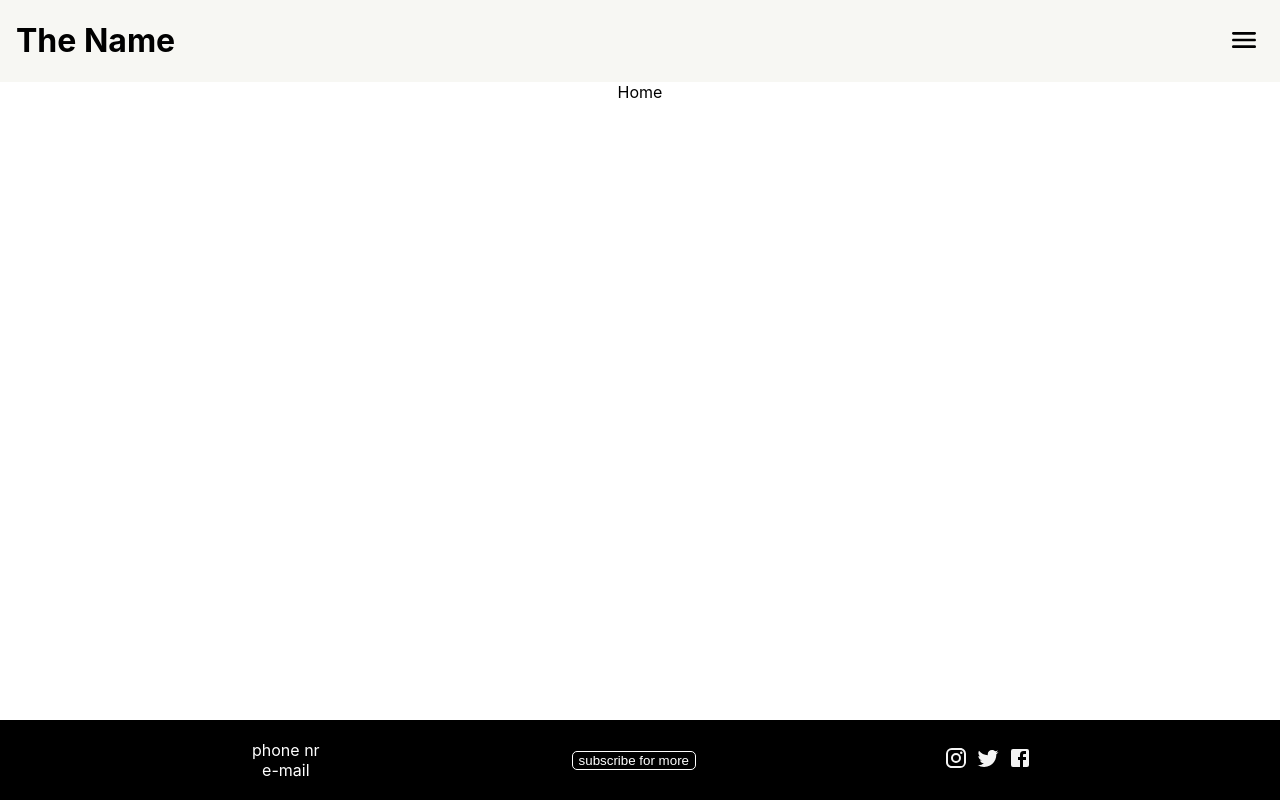
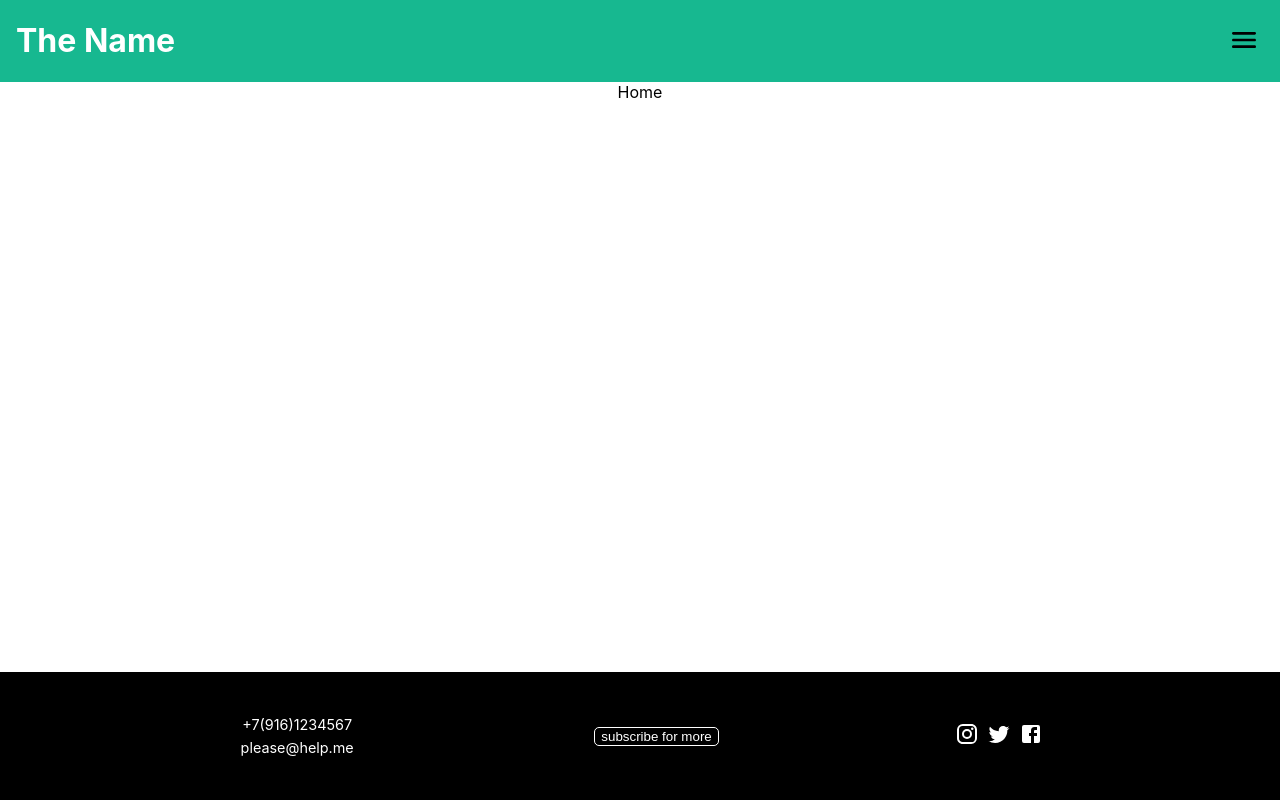
Before and after one commit to genar335/jolie_alien, a React (Create React App) app: page / in a window 1280 px wide. Built offline with nearby package versions, Linux system fonts and the light colour scheme.

Commit message:
color-changing header, footer layout fixes
the header changes color depending on the location, slight layout fixes in the footer, navbar listedLinks fix

```diff
--- a/src/components/layout/Footer.jsx
+++ b/src/components/layout/Footer.jsx
@@ -10,8 +10,8 @@ function Footer(props) {
     return(
         <div className="footer-container">
             <div className="contacts-container">
-                <p className="contactInfo">phone nr</p>
-                <p className="contactInfo">e-mail</p>
+                <p className="contactInfo">+7(916)1234567</p>
+                <p className="contactInfo">please@help.me</p>
             </div>
             <button id="subscribeBtn">subscribe for more</button>
             <div className="icons-container">
@@ -26,7 +26,7 @@ function Footer(props) {
                 </Link>
             </div>
         </div>
-    )
+    );
 
 }
 
--- a/src/components/layout/Navbar.jsx
+++ b/src/components/layout/Navbar.jsx
@@ -7,7 +7,6 @@ import '../layoutStyles/Navbar.scss'
 function Navbar() {
 
     const [burgerState, setBurgerState] = useState(false)
-
 
     // animation for burger icon rotation
     const { degree } = useSpring({
@@ -23,15 +22,20 @@ function Navbar() {
         leave: { opacity: 0 }
     })
 
-
     // returning array of links
-    const listedLinks = ['', 'About', 'Courses', 'Team', 'Contact']
+    const listedLinks = [
+        { name: 'Home', url: ''},
+        { name: 'About', url: 'about'},
+        { name: 'Courses', url: 'courses'} ,
+        { name: 'Team', url: 'team'},
+        { name: 'Contact', url: 'contact' }
+    ]
     const Links = listedLinks.map(link =>
         <Link
-            to={`/${link.toLowerCase()}`}
+            to={`/${link.url}`}
             onClick={() => setBurgerState(!burgerState)}
             /* className="nav-link" */>
-                {link}
+                {link.name}
         </Link>
     )
 
@@ -48,9 +52,11 @@ function Navbar() {
         config
     })
 
+    const classList = ["navbar-container"];
+    classList.push(window.location.pathname.replace(/\//g, ""));
 
     return(
-        <div className="navbar-container" >
+        <div className={classList.join(" ")} >
 
             <h1 id="site-name" >The Name</h1>
 
@@ -73,10 +79,11 @@ function Navbar() {
 
             </animated.div>
 
-            {transitionForOpacity.map(({item, key, props}) => (
+            {transitionForOpacity.map(({item, key, props}, i) => (
                 item &&
                     <animated.div
                         id="link-container"
+                        key={i}
                         style={props}>
                             <div id="links">
                                 {appearanceOfLinks.map(({x, ...rest}, index) => (
@@ -95,7 +102,7 @@ function Navbar() {
             ))}
 
         </div>
-    )
+    );
 }
 
 export default Navbar
--- a/src/components/layoutStyles/Footer.scss
+++ b/src/components/layoutStyles/Footer.scss
@@ -12,7 +12,7 @@
     position: absolute;
     bottom: 0;
     width: 100vw;
-    height: 5rem;
+    height: 8rem;
 
     .contacts-container {
 
@@ -20,7 +20,8 @@
         flex-direction: column;
 
         .contactInfo {
-            margin: 0 0.5rem 0 0.5rem;
+            font-size: 0.9rem;
+            margin: 0.2rem 0.5rem 0.2rem 0.5rem;
         }
 
     }
@@ -38,8 +39,9 @@
         .social-media-icons {
             margin: 0 0.25rem 0 0.25rem;
             text-decoration: none;
-            color: whitesmoke;
+            color: #fff;
         }
+
     }
 
 }
--- a/src/components/layoutStyles/Navbar.scss
+++ b/src/components/layoutStyles/Navbar.scss
@@ -2,10 +2,11 @@
     display: flex;
     justify-content: space-between;
     z-index: 0;
-    background-color: rgb(247, 247, 243);
+    background-color: #17B890;
 
     #site-name {
         margin-left: 1rem;
+        color: #fff;
     }
 
     #burger-container {
@@ -46,3 +47,16 @@
 
     }
 }
+
+.navbar-container.about {
+    background-color: #FCE208;
+}
+.navbar-container.courses {
+    background-color: #205CE9;
+}
+.navbar-container.team{
+    background-color: #B41825;
+}
+.navbar-container.contact {
+    background-color: #9542E3;
+}
```
